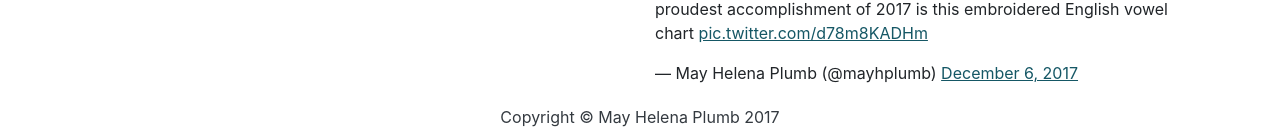
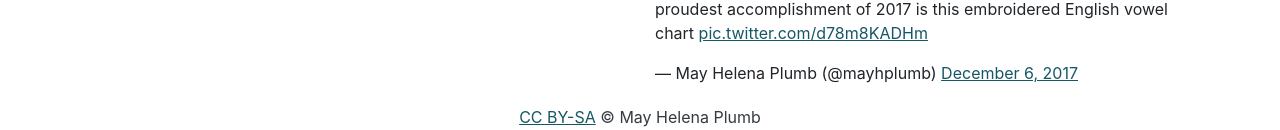
Before and after one commit to mayhplumb/mayhplumb-website, a Jekyll site: the page built from index.html, in a window 1280 px wide and 900 px high, scrolled down 308 px. Shown: the part 767-897 px from the top of the window. Built offline with Jekyll 4.4.1, drawn with Linux system fonts in a browser that asks for light colours; comment, search, counter and statistics services are not loaded.

```diff
--- a/_layouts/default.html
+++ b/_layouts/default.html
@@ -65,7 +65,9 @@
     <!-- Footer -->
     <footer class="py-1 bg-light">
       <div class="container">
-        <p class="m-0 text-center text-dark">Copyright &copy; May Helena Plumb 2017</p>
+        <p class="m-0 text-center text-dark">
+        <a rel="license" target="blank" href="http://creativecommons.org/licenses/by-sa/4.0/">CC BY-SA</a> &copy; <span xmlns:cc="http://creativecommons.org/ns#" property="cc:attributionName">May Helena Plumb</span>
+      </p>
       </div>
       <!-- /.container -->
     </footer>
```
Also changed, not shown: 1 other file.
